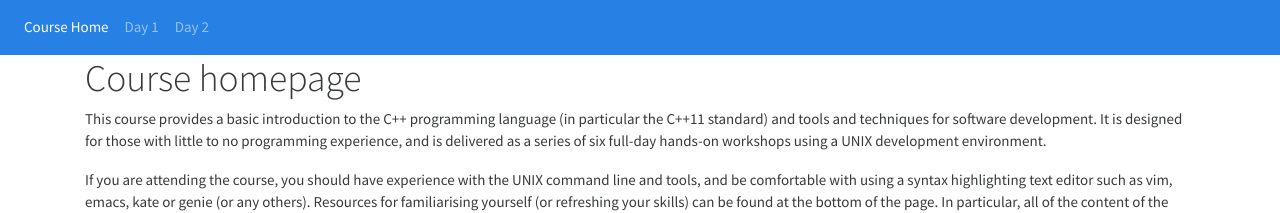
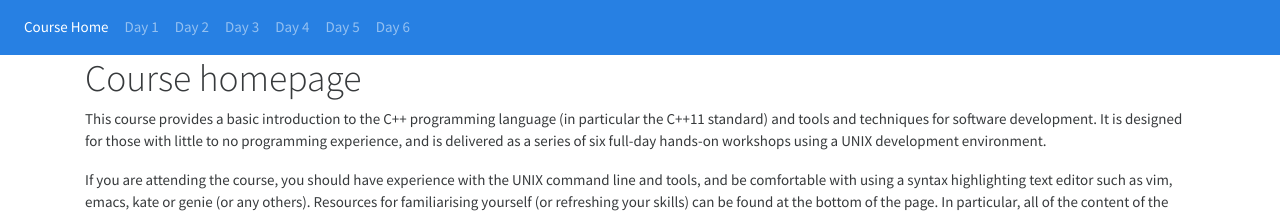
Before and after one commit to bear-rsg/C-materials, a Jekyll site: the page built from index.html, in a window 1280 px wide. Shown: the top 213 px of the page. Built offline with Jekyll 4.4.1, drawn with Linux system fonts in a browser that asks for light colours; nearby versions of some CDN libraries.

Commit message:
Playing with generated navigation

```diff
--- a/_includes/navigation.html
+++ b/_includes/navigation.html
@@ -1,11 +1,21 @@
 <nav class="navbar navbar-expand-lg navbar-dark bg-primary">
 			<ul class="navbar-nav mr-auto">
-				<li class="nav-item active"><a class="nav-link" href="index.html" title="Home">Course Home<span class="sr-only"> (current)</span></a></li>
-				<li class="nav-item"><a class="nav-link" href="days/1.html" title="Day 1">Day 1</a></li>
-				<li class="nav-item"><a class="nav-link" href="days/2.html" title="Day 2">Day 2</a></li><!--
-				<li class="nav-item"><a class="nav-link" href="days/3.html" title="Day 3">Day 3</a></li>
-				<li class="nav-item"><a class="nav-link" href="days/4.html" title="Day 4">Day 4</a></li>
-				<li class="nav-item"><a class="nav-link" href="days/5.html" title="Day 5">Day 5</a></li>
-				<li class="nav-item"><a class="nav-link" href="days/6.html" title="Day 6">Day 6</a></li>-->
+				<li class="nav-item active"><a class="nav-link" href="{% link index.html %}" title="Home">Course Home<span class="sr-only"> (current)</span></a></li>
+				{% for i in (1..6) %}
+					<li class="nav-item"><a class="nav-link" href="{% link days/1.html %}" title="Day {{ i }}">Day {{ i }}</a></li>
+				{% endfor %}
 			</ul>
+
+			<ul>
+{% for node in site.pages %}
+  {% if node.url contains base_url %}
+    {% assign node_url_parts = node.url | split: '/' %}
+    {% assign node_url_parts_size = node_url_parts | size %}
+    {% assign filename = node_url_parts | last %}
+    {% if url_parts_size == node_url_parts_size and filename != 'index.html' %}
+      <li><a href='{{node.url}}'>{{node.title}}</a></li>
+    {% endif %}
+  {% endif %}
+{% endfor %}
+</ul>
 </nav>
```
